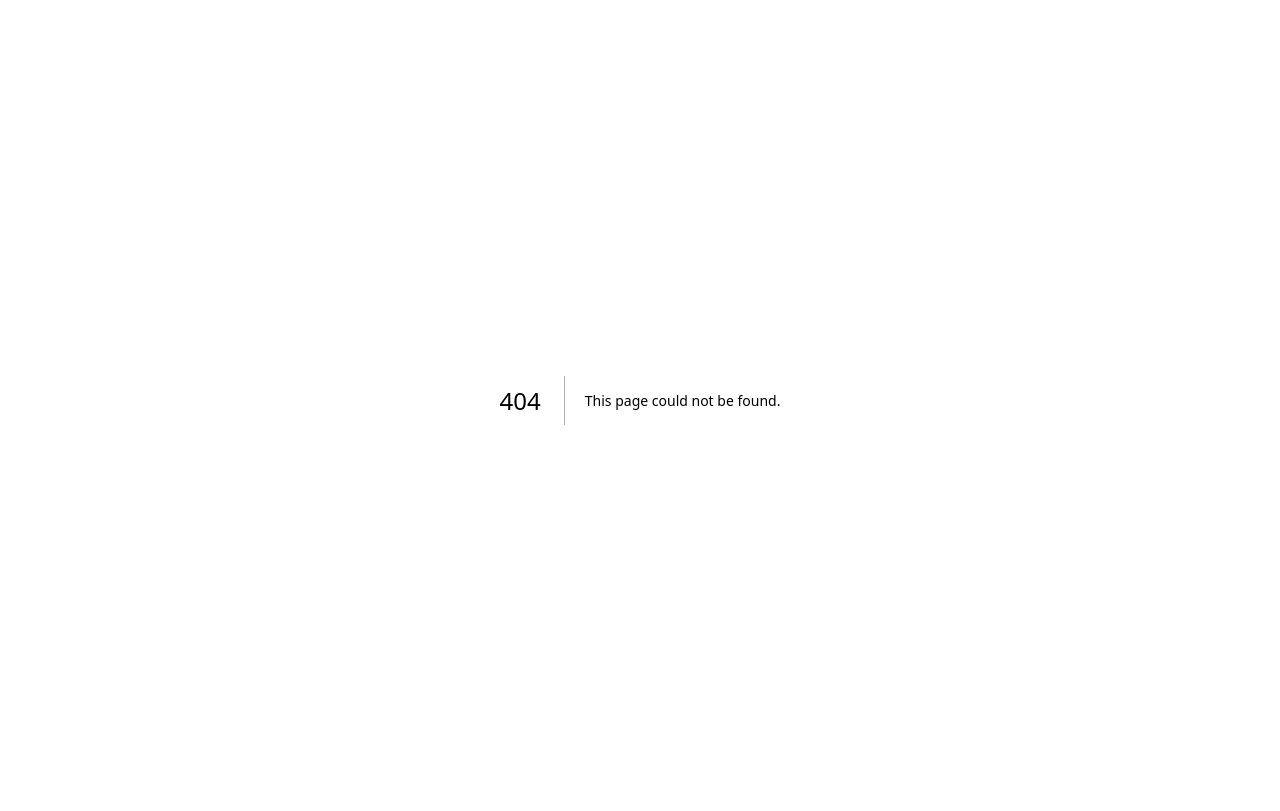
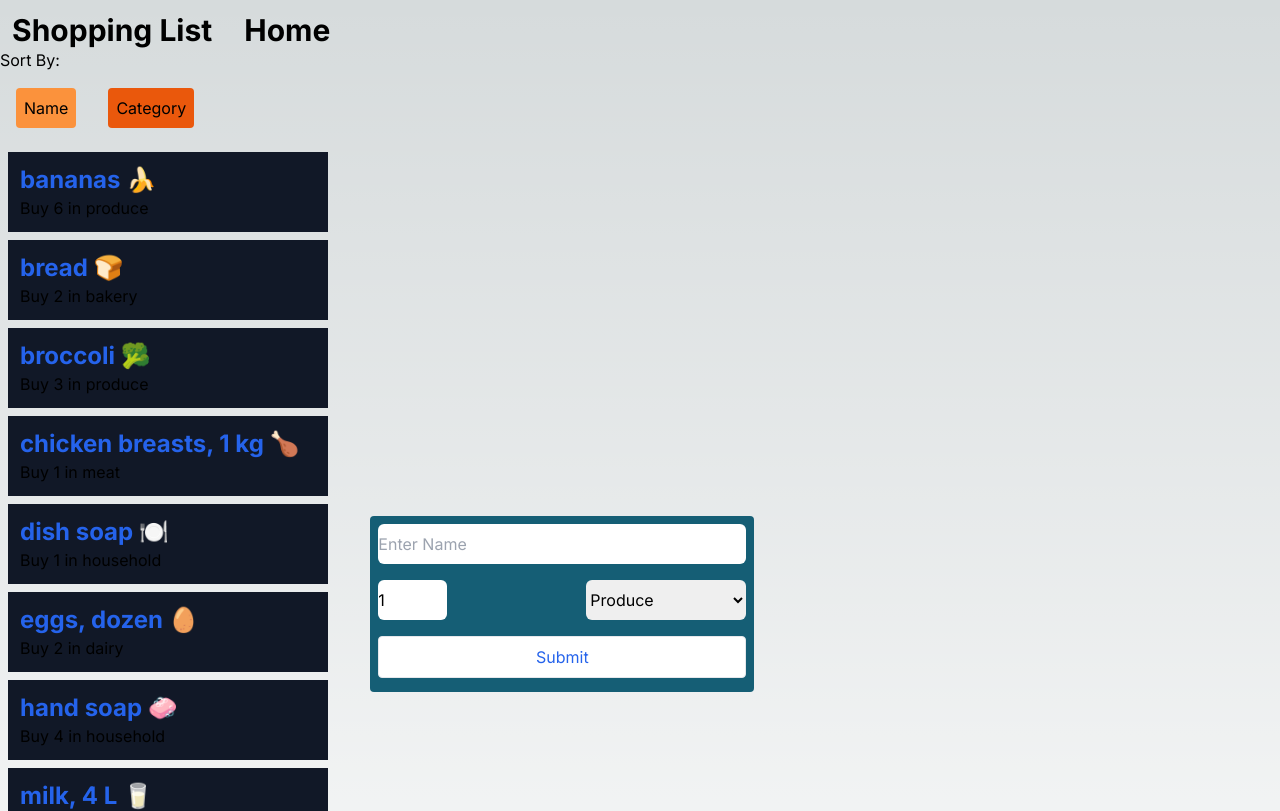
Before and after one commit to KyleJamesD/cprg306-assignments, a Next.js app: page /week-6 in a window 1280 px wide. Before the commit this address had no page. Shown: the top 811 px of the page. Built offline with nearby package versions, Linux system fonts and the light colour scheme.

Commit message:
week6 tentatively completed

```diff
--- a/app/page.js
+++ b/app/page.js
@@ -30,9 +30,16 @@ export default function Home() {
       </Link>
 
       <br></br>
+      <Link href="week-6">
+        week-6
+      </Link>
+
+      <br></br>
       <Link href="buttonexample">
         Button Example
       </Link>
+
+
   </nav>
   );
 }
--- /dev/null
+++ b/app/week-6/item-list.js
@@ -0,0 +1,59 @@
+"use client";
+import {useState} from "react";
+import Item from "./item.js";
+
+
+
+export default function ItemList({itemstate})
+{
+
+
+  const [sortBy,setSortBy] = useState("name");
+
+  const handleSort = (event) => {
+      setSortBy(event.target.name);
+    }
+
+         let sortedarray = [...itemstate].sort((a,b) => {
+              if (sortBy === "name"){
+              const nameA = a.name.toUpperCase();
+              const nameB = b.name.toUpperCase();
+              if (nameA < nameB){
+                return -1;
+              }
+              if (nameA>nameB){
+                return 1;
+              }
+              return 0;
+
+            }
+          else if (sortBy === "category"){
+              const categoryA = a.category.toUpperCase();
+              const categoryB = b.category.toUpperCase();
+              if (categoryA < categoryB){
+                return -1;
+              }
+              if (categoryA > categoryB){
+                return 1;
+              }
+              return 0;
+            }
+            });
+
+          return(
+              <>
+              <p>Sort By:</p>
+              <button className={sortBy === 'name' ? 'bg-orange-400 rounded p-2 m-4' : 'bg-orange-600 rounded p-2 m-4'} type="button" name="name"onClick={handleSort}>Name</button>
+              <button className={sortBy === 'category' ? 'bg-orange-400 rounded p-2 m-4' : 'bg-orange-600 rounded p-2 m-4'} type="button" name="category"onClick={handleSort}>Category</button>
+            <ul>
+              {sortedarray.map((item) => (
+                /* key is the unique identifier incase two objects inside items.json have the same values??? in any case the key is what makes each object unique and lets
+                the Compiler update changes. */
+                <li key={item.id}>
+                  <Item name={item.name} quantity={item.quantity} category={item.category}/>
+                </li>))
+              }
+            </ul>
+            </>
+          );
+        }
--- /dev/null
+++ b/app/week-6/item.js
@@ -0,0 +1,13 @@
+export default function Item(props){
+    return(
+        <>
+        <div className="p-3 bg-gray-900 w-80 m-2 ">
+        <p  className="font-bold text-2xl text-blue-600">{props.name}</p>
+        {/*Buy and in are just text*/}
+        <p className="">Buy {props.quantity} in {props.category}</p>
+        </div>
+
+
+        </>
+    );
+}
--- /dev/null
+++ b/app/week-6/items.json
@@ -0,0 +1,75 @@
+
+[
+    {
+      "id": "1h2GJKH12gkHG31h1H",
+      "name": "milk, 4 L 🥛",
+      "quantity": 1,
+      "category": "dairy"
+    },
+    {
+      "id": "2KJH3k2j3H1k2J3K1H",
+      "name": "bread 🍞",
+      "quantity": 2,
+      "category": "bakery"
+    },
+    {
+      "id": "3h2KJH3k2j3H1k2J3",
+      "name": "eggs, dozen 🥚",
+      "quantity": 2,
+      "category": "dairy"
+    },
+    {
+      "id": "4k2J3K1H2GJKH12gk",
+      "name": "bananas 🍌",
+      "quantity": 6,
+      "category": "produce"
+    },
+    {
+      "id": "5H1h1H2KJH3k2j3H",
+      "name": "broccoli 🥦",
+      "quantity": 3,
+      "category": "produce"
+    },
+    {
+      "id": "6H1k2J3K1H2GJKH1",
+      "name": "chicken breasts, 1 kg 🍗",
+      "quantity": 1,
+      "category": "meat"
+    },
+    {
+      "id": "7gkHG31h1H2KJH3k",
+      "name": "pasta sauce 🍝",
+      "quantity": 3,
+      "category": "canned goods"
+    },
+    {
+      "id": "8j3H1k2J3K1H2GJK",
+      "name": "spaghetti, 454 g 🍝",
+      "quantity": 2,
+      "category": "dry goods"
+    },
+    {
+      "id": "9H12gkHG31h1H2KJ",
+      "name": "toilet paper, 12 pack 🧻",
+      "quantity": 1,
+      "category": "household"
+    },
+    {
+      "id": "10H3k2j3H1k2J3K1",
+      "name": "paper towels, 6 pack",
+      "quantity": 1,
+      "category": "household"
+    },
+    {
+      "id": "11k2J3K1H2GJKH12",
+      "name": "dish soap 🍽️",
+      "quantity": 1,
+      "category": "household"
+    },
+    {
+      "id": "12GJKH12gkHG31h1",
+      "name": "hand soap 🧼",
+      "quantity": 4,
+      "category": "household"
+    }
+  ]
--- /dev/null
+++ b/app/week-6/new-item.js
@@ -0,0 +1,75 @@
+"use client";
+import {useState} from "react";
+
+export function NewItem ({onAddItem})
+{
+    //these are called a useState "hook" it involves a state variable and a setter function.
+    var [name, setName] = useState("");
+    var [quantity, setQuantity] = useState(1);
+    var [category, setCategory] = useState("produce");
+
+
+    //preventDefault stops the form from reloading the page in this case.
+    //window.alert displays a message for the user they must click ok to proceed
+    //console.log write themessage to the console, pressf12 to access
+    //clear state function is called at the end to reset values back to intial state
+    const handleSubmit = (event) =>
+        {
+            event.preventDefault();
+            function randomString() {
+                const characters = 'ABCDEFGHIJKLMNOPQRSTUVWXYZabcdefghijklmnopqrstuvwxyz0123456789';
+                let result = '';
+
+                for (let i = 0; i < 9; i++) {
+                  result += characters.charAt(Math.floor(Math.random() * 62));
+                }
+                return result;
+              }
+               var id = randomString();
+            const newItem =
+            {
+                id,
+                name,
+                quantity,
+                category
+            };
+            onAddItem(newItem);
+            console.log(newItem.name, newItem.quantity, newItem.category);
+        }
+
+    //handleChange function sets the usestatehook variables to the "value" attribute which is tied to the input field
+    const handleNameChange = (event) =>
+        {setName(event.target.value);}
+    const handleQuantityChange = (event) =>
+        {setQuantity(event.target.value);}
+    const handleCategoryChange = (event) =>
+        {setCategory(event.target.value);}
+
+    return(
+
+            <form className="w-96 h-44 bg-cyan-800 flex flex-col rounded" onSubmit={handleSubmit}>
+                {/* •	The value of the input field should be tied to the name state variable, meaning that it displays the current value of name.???
+                    •	Use the setName function in an onChange event handler to update the state of name as the user types into the field.???
+                */}
+                <input className="text-black rounded-md m-2 h-10" type="text" name="name" placeholder="Enter Name" value={name} onChange={handleNameChange} required/>
+                <div className="flex justify-between ">
+                <input className="text-black rounded-md m-2 h-10 w-16s" type="number" quantity="quantity" min="0" max="99" placeholder="Enter quantity" value={quantity} onChange={handleQuantityChange} required/>
+                <select className="text-black rounded-md m-2 h-10 w-40" type="text" category="category" placeholder="Enter category" onChange={handleCategoryChange} required>
+                    <option value="Produce">Produce</option>
+                    <option value="Dairy">Dairy</option>
+                    <option value="Bakery">Bakery</option>
+                    <option value="Meat">Meat</option>
+                    <option value="Frozen Foods">Frozen Foods</option>
+                    <option value="Canned Goods">Canned Goods</option>
+                    <option value="Dry goods">Dry goods</option>
+                    <option value="Beverages">Beverages</option>
+                    <option value="Snacks">Snacks</option>
+                    <option value="Household">Household</option>
+                    <option value="Other">Other</option>
+                </select>
+                </div>
+                <button className="text-blue-600 border rounded py-2 px-6 m-2 bg-white"  type="submit">Submit</button>
+            </form>
+
+    );
+}
--- /dev/null
+++ b/app/week-6/page.js
@@ -0,0 +1,33 @@
+"use client";
+import ItemList from "./item-list";
+import Link from 'next/link';
+import { NewItem } from "./new-item";
+import itemsData from './items';
+import {useState} from "react";
+
+
+
+export default function Page(){
+
+    const [items,setitemsBy] = useState(itemsData);
+
+    var handleAddItem = (addedItem) => {
+        setitemsBy(items => { return[...items,addedItem]})
+    }
+
+    return(
+        <main className="flex">
+            <div>
+                <nav className="flex">
+                    <p className=" pt-3 pl-3 text-3xl font-bold">Shopping List</p>
+                    <Link href="/" className="ml-8  pt-3 pr-10 text-3xl font-bold">Home</Link>
+                </nav>
+                <ItemList itemstate={items}/>
+            </div>
+            <div className="flex flex-col justify-center">
+            <NewItem onAddItem={handleAddItem}/>
+            </div>
+        </main>
+    );
+
+}
```
